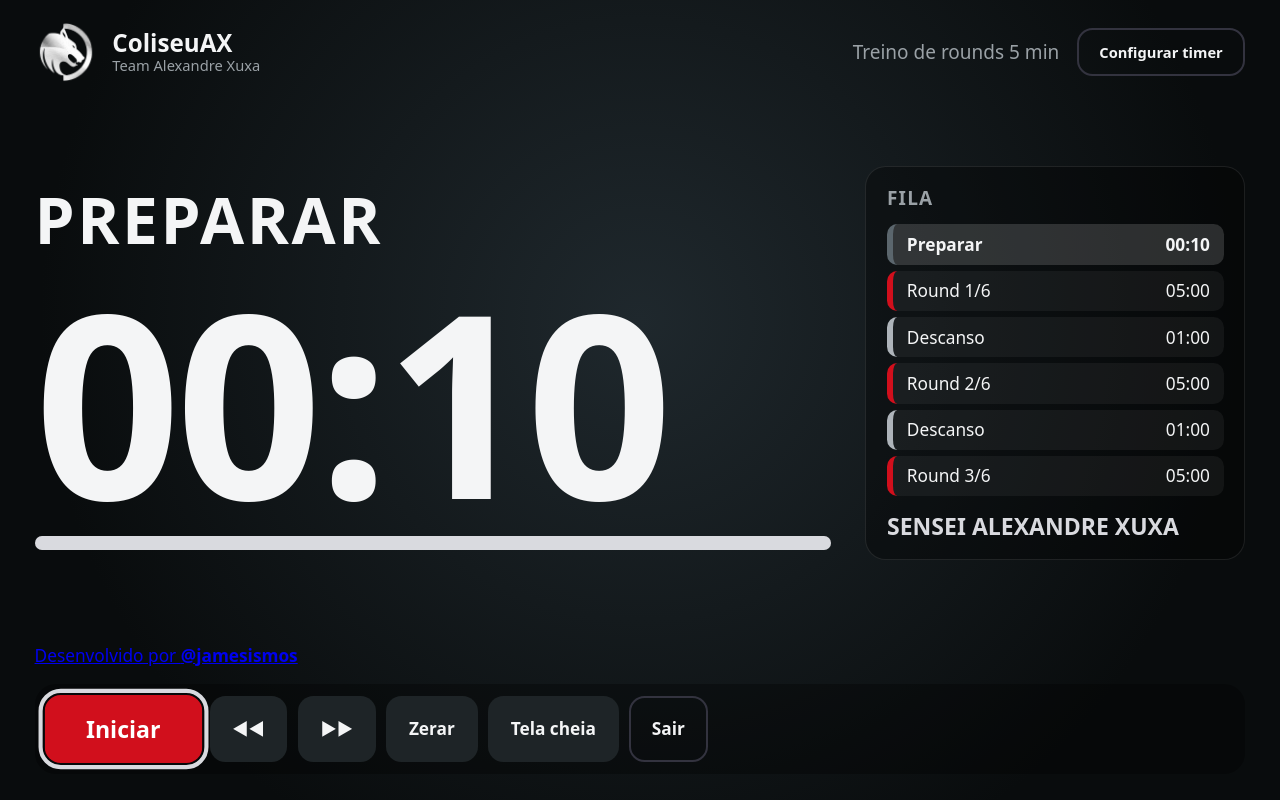
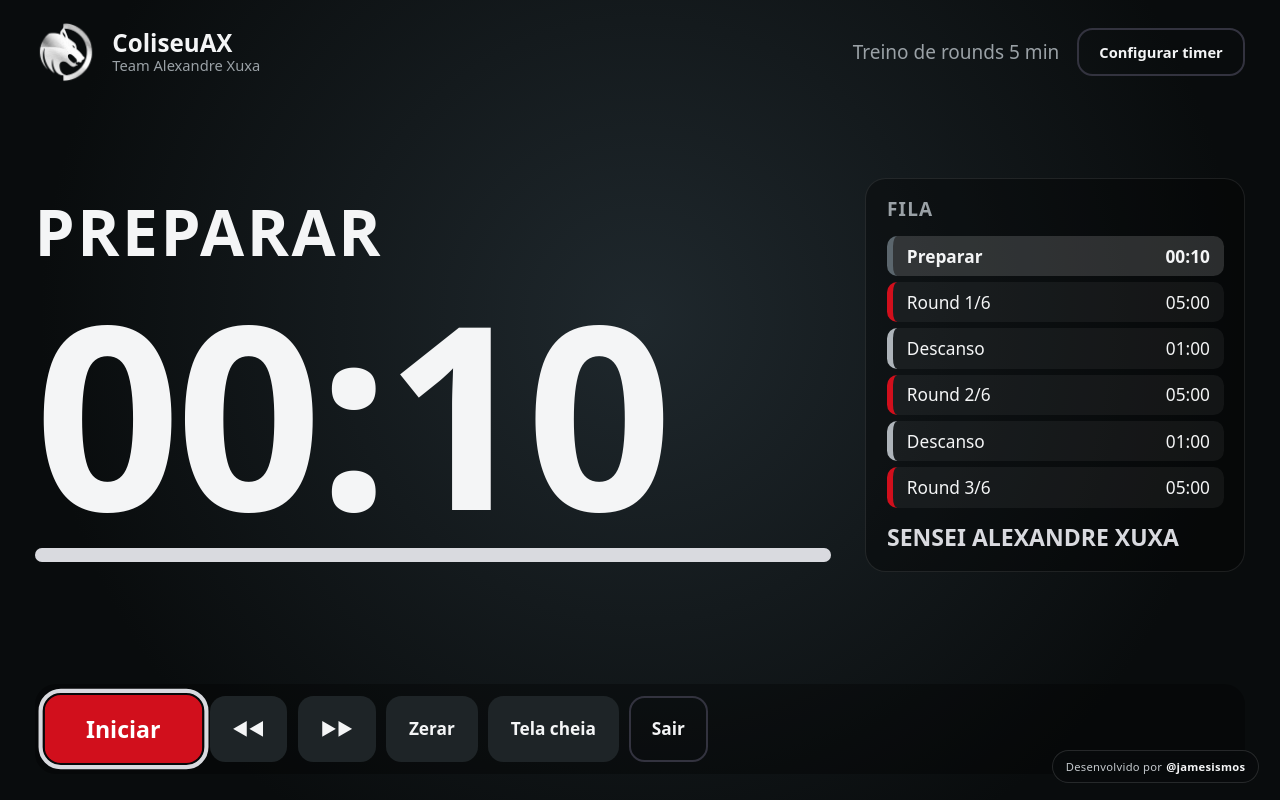
Before and after one commit to jamesismos/ColiseuAX-Timer, a React (Vite) app: page / in a window 1280 px wide. Both pictures are taken after a click on the button "▶ Abrir em tela de TV". Built offline with nearby package versions, Linux system fonts and the light colour scheme.

Commit message:
Style elegant creator credit on TV screen

```diff
--- a/src/styles.css
+++ b/src/styles.css
@@ -745,3 +745,38 @@ textarea {
     gap: 0.4rem;
   }
 }
+
+.run-credit {
+  position: fixed;
+  right: 1.2rem;
+  bottom: 1rem;
+  z-index: 5;
+  display: inline-flex;
+  align-items: center;
+  gap: 0.35em;
+  padding: 0.45rem 0.75rem;
+  border: 1px solid #ffffff20;
+  border-radius: 999px;
+  background: #090c0dbb;
+  color: #c4c9cd;
+  font-size: clamp(0.65rem, 0.85vw, 0.82rem);
+  letter-spacing: 0.025em;
+  text-decoration: none;
+  backdrop-filter: blur(8px);
+  transition: border-color 0.2s, color 0.2s, background 0.2s;
+}
+.run-credit strong {
+  color: #f4f5f6;
+  font-weight: 700;
+}
+.run-credit:hover {
+  color: #fff;
+  border-color: #d10f1c99;
+  background: #14181aee;
+}
+@media (max-width: 600px) {
+  .run-credit {
+    right: 0.65rem;
+    bottom: 0.65rem;
+  }
+}
```
